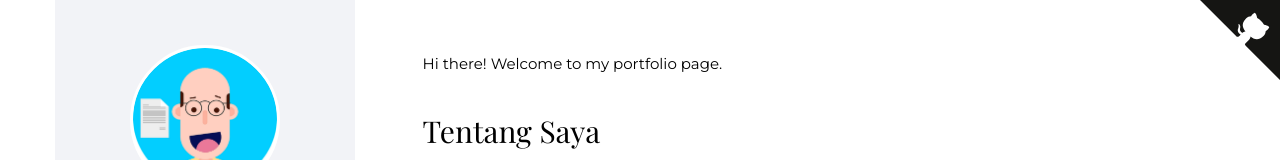
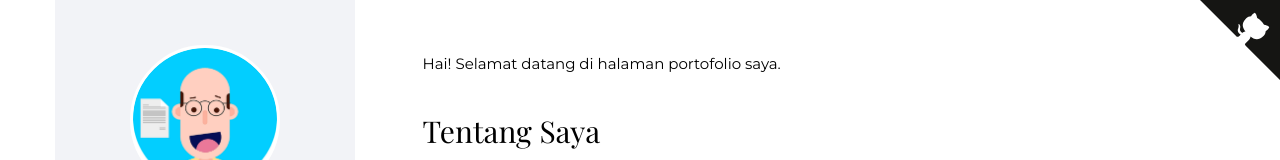
Before and after one commit to dimassyabbi/dimassyabbi.github.io, a plain HTML site: page index.html in a window 1280 px wide. Shown: the top 160 px of the page. Drawn offline with nearby package versions, Linux system fonts and the light colour scheme; a web font is replaced by a local one.

Commit message:
Update index.html

```diff
--- a/index.html
+++ b/index.html
@@ -68,7 +68,7 @@
                         <div class="col-md-12">
                            <div class="row row-bottom-padded-sm animate-box" data-animate-effect="fadeInLeft">
                               <div class="col-md-12" style="margin-bottom: -30px">
-                                 <p style="margin-top: 20px;">Hi there! Welcome to my portfolio page.</p>
+                                 <p style="margin-top: 20px;">Hai! Selamat datang di halaman portofolio saya.</p>
                               </div>
                            </div>
                         </div>
```
